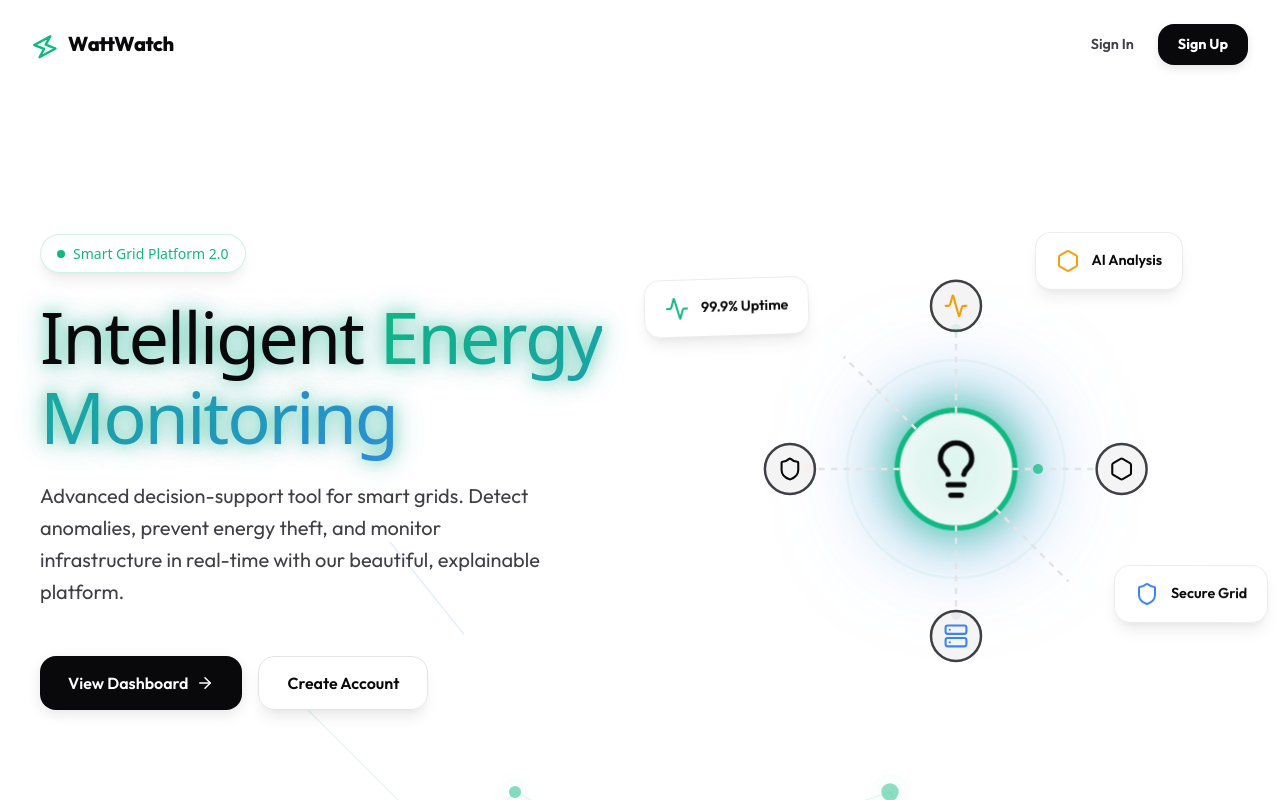
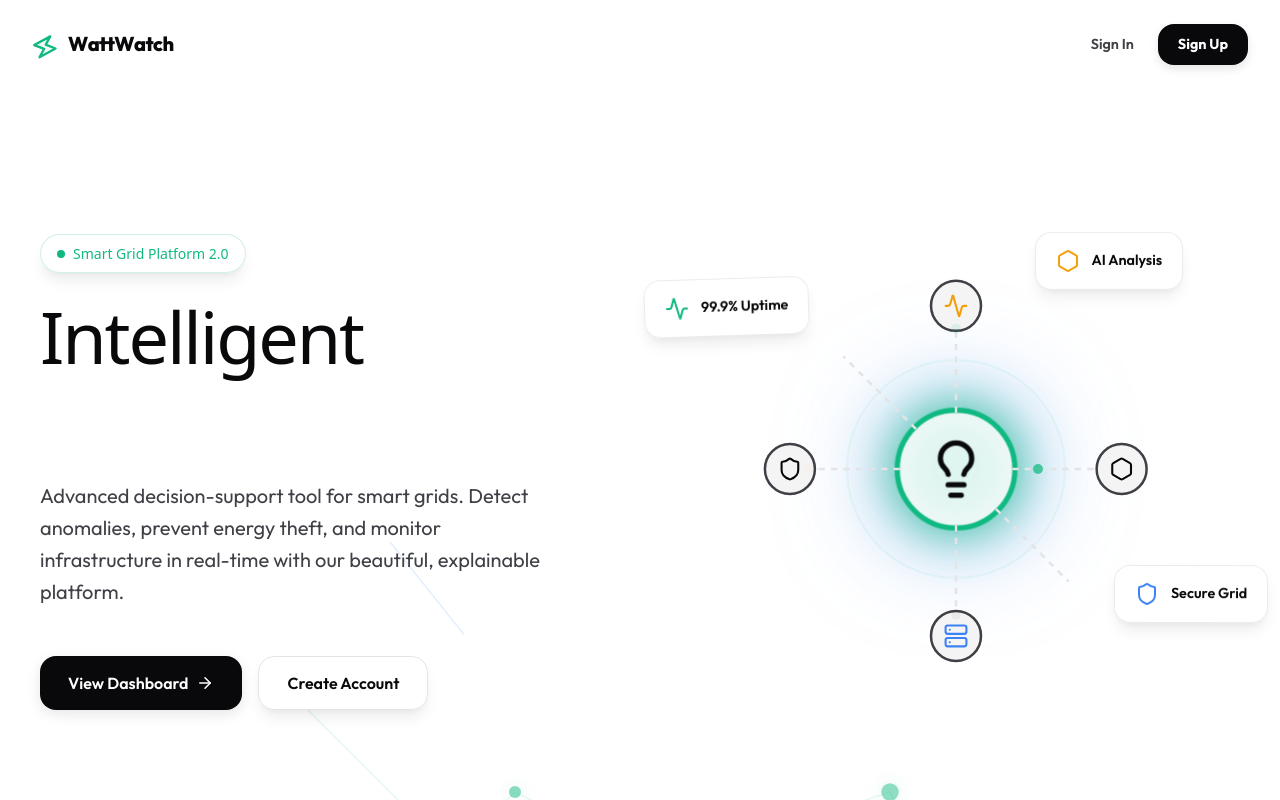
Before and after one commit to abhishekpatil8520-00/WattWatch, a React app in the folder frontend/: page / in a window 1280 px wide. Shown: the top 800 px of the page. Built offline with nearby package versions, Linux system fonts and the light colour scheme; the HTML template or start-up script is replaced by a standard one; a web font is replaced by a local one.

Commit message:
style: add serial lightning text reveal animation

```diff
--- a/frontend/src/pages/Landing.jsx
+++ b/frontend/src/pages/Landing.jsx
@@ -71,9 +71,41 @@ const Landing = () => {
             Smart Grid Platform 2.0
           </div>
 
-          <h1 className="hero-title">
-            Intelligent <span className="text-gradient">Energy Monitoring</span>
-          </h1>
+          <motion.h1
+            className="hero-title"
+            initial="hidden"
+            animate="visible"
+            variants={{
+              visible: { transition: { staggerChildren: 0.05 } }
+            }}
+          >
+            {"Intelligent ".split("").map((char, index) => (
+              <motion.span
+                key={`p1-${index}`}
+                style={{display: 'inline-block'}}
+                variants={{
+                  hidden: { opacity: 0, textShadow: "0 0 40px #fff, 0 0 80px #10B981", filter: "brightness(3)" },
+                  visible: { opacity: 1, textShadow: "0 0 0px rgba(0,0,0,0)", filter: "brightness(1)", transition: { duration: 0.6 } }
+                }}
+              >
+                {char === " " ? "\u00A0" : char}
+              </motion.span>
+            ))}
+            <span className="text-gradient">
+              {"Energy Monitoring".split("").map((char, index) => (
+                <motion.span
+                  key={`p2-${index}`}
+                  style={{display: 'inline-block'}}
+                  variants={{
+                    hidden: { opacity: 0, textShadow: "0 0 40px #fff, 0 0 80px #10B981", filter: "brightness(3)" },
+                    visible: { opacity: 1, textShadow: "0 0 0px rgba(0,0,0,0)", filter: "brightness(1)", transition: { duration: 0.6 } }
+                  }}
+                >
+                  {char === " " ? "\u00A0" : char}
+                </motion.span>
+              ))}
+            </span>
+          </motion.h1>
 
           <p className="hero-subtitle">
             Advanced decision-support tool for smart grids. Detect anomalies, prevent energy theft, and monitor infrastructure in real-time with our beautiful, explainable platform.
```
